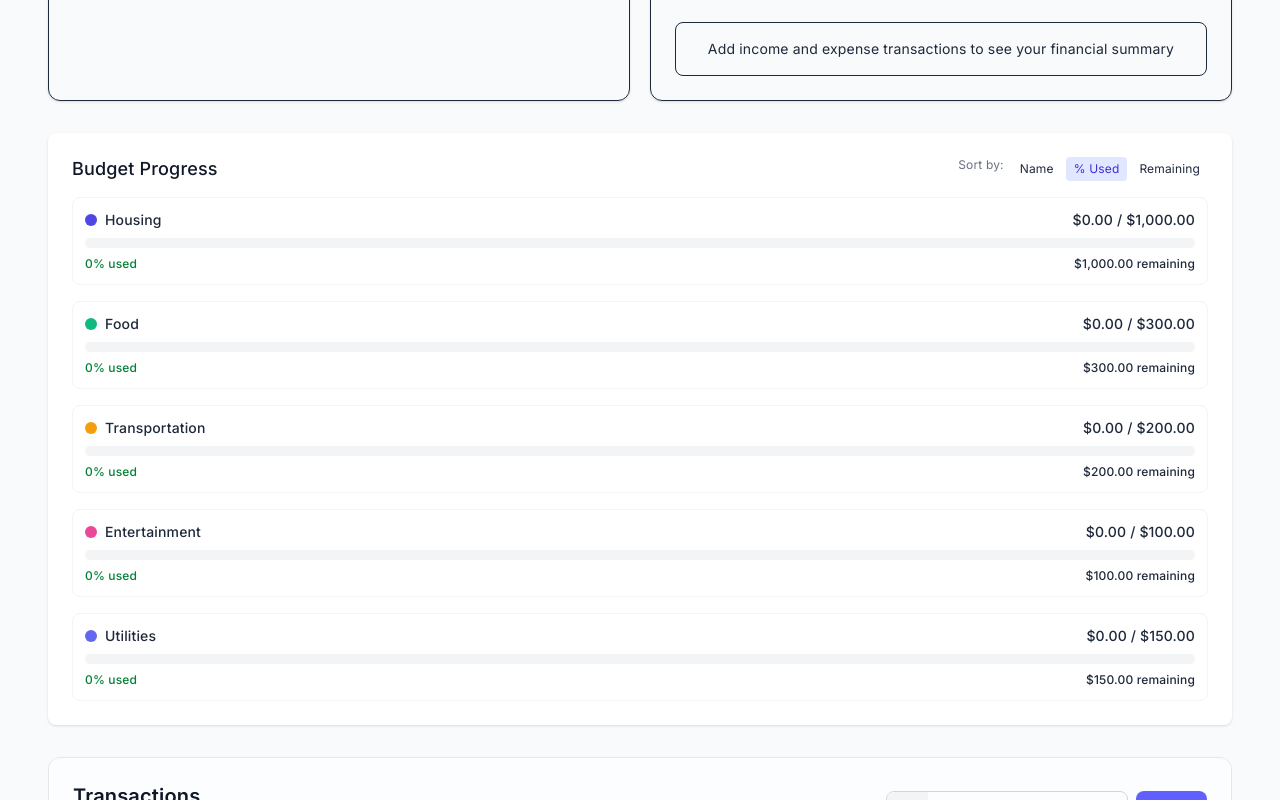
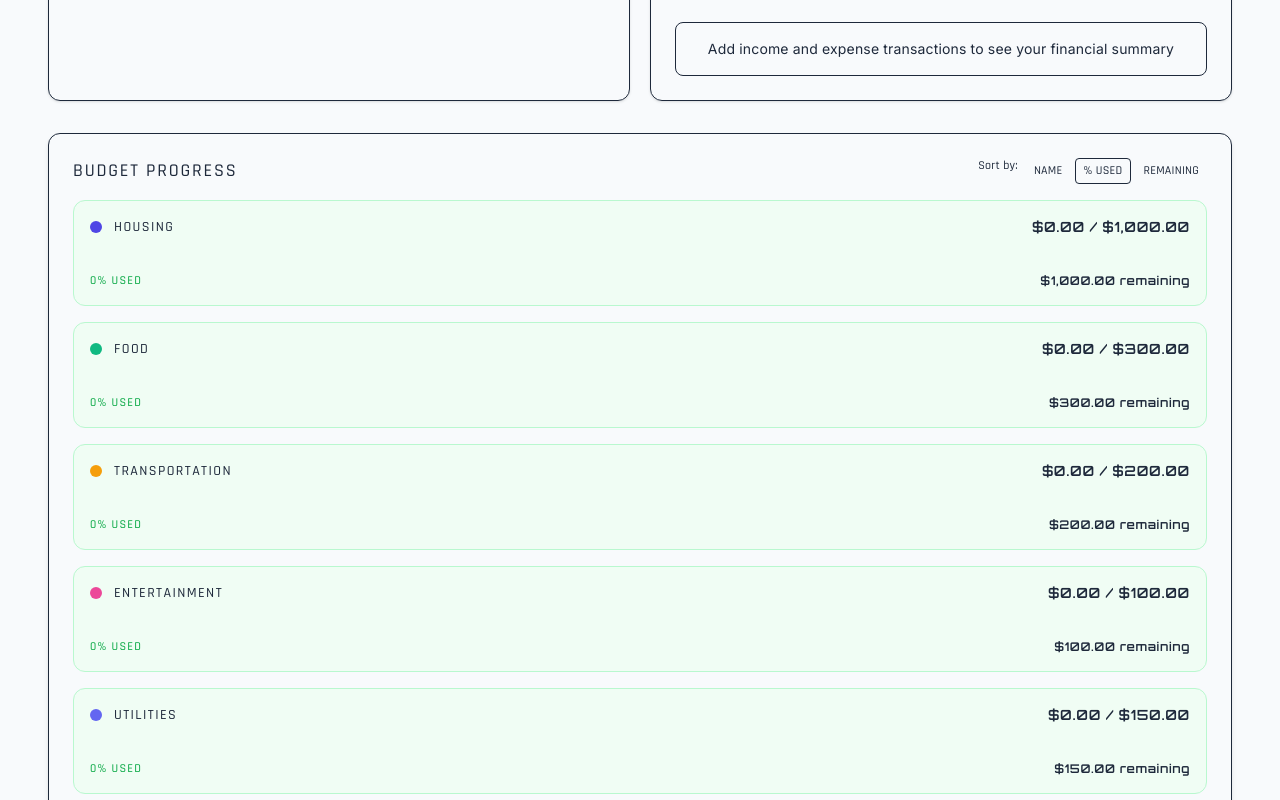
Before and after one commit to shivanshpathak01/Cashminder---Money-Management-App, a Next.js app: page /dashboard in a window 1280 px wide. Shown: the part 800-1600 px from the top of the page. Built offline with nearby package versions, Linux system fonts and the light colour scheme; sample sign-in values are in the browser's storage.

Commit message:
budget Process improved

```diff
--- a/src/components/dashboard/BudgetProgress.tsx
+++ b/src/components/dashboard/BudgetProgress.tsx
@@ -4,6 +4,7 @@ import { Category } from '@/lib/types';
 import { calculatePercentage, formatCurrency } from '@/lib/utils';
 import { motion } from 'framer-motion';
 import { useState } from 'react';
+import { useTheme } from '@/context/ThemeContext';
 
 interface BudgetProgressProps {
   budgets: {
@@ -15,6 +16,8 @@ interface BudgetProgressProps {
 }
 
 export default function BudgetProgress({ budgets }: BudgetProgressProps) {
+  const { theme } = useTheme();
+  const isDark = theme === 'dark';
   const [sortBy, setSortBy] = useState<'name' | 'percentage' | 'remaining'>('percentage');
 
   // Sort budgets based on selected criteria
@@ -48,32 +51,72 @@ export default function BudgetProgress({ budgets }: BudgetProgressProps) {
 
   return (
     <motion.div
-      className="p-6 bg-white rounded-lg shadow"
+      className={`p-6 rounded-xl border finance-card ${
+        isDark
+          ? 'bg-dark-card border-dark-border shadow-lg'
+          : 'bg-light-card border-light-border shadow-sm'
+      }`}
       initial={{ opacity: 0, y: 20 }}
       animate={{ opacity: 1, y: 0 }}
       transition={{ duration: 0.5 }}
+      whileHover={{
+        y: -2,
+        boxShadow: isDark ? "var(--glow-primary)" : "var(--hover-shadow)"
+      }}
     >
       <div className="flex items-center justify-between mb-4">
-        <h3 className="text-lg font-medium leading-6 text-gray-900">Budget Progress</h3>
+        <h3 className={`text-lg font-rajdhani font-semibold leading-6 letter-spacing-wide ${
+          isDark ? 'text-dark-text-primary' : 'text-light-text-primary'
+        }`}>
+          BUDGET PROGRESS
+        </h3>
         <div className="flex space-x-1 text-xs">
-          <span className="text-gray-500 mr-2">Sort by:</span>
+          <span className={`mr-2 font-rajdhani ${
+            isDark ? 'text-dark-text-secondary' : 'text-light-text-secondary'
+          }`}>
+            Sort by:
+          </span>
           <button
             onClick={() => setSortBy('name')}
-            className={`px-2 py-1 rounded ${sortBy === 'name' ? 'bg-indigo-100 text-indigo-700' : 'text-gray-600 hover:bg-gray-100'}`}
+            className={`px-2 py-1 rounded font-rajdhani font-medium transition-all duration-200 ${
+              sortBy === 'name'
+                ? isDark
+                  ? 'bg-primary/20 text-primary border border-primary/30'
+                  : 'bg-primary/10 text-primary border border-primary/20'
+                : isDark
+                ? 'text-dark-text-secondary hover:bg-dark-accent hover:text-dark-text-primary'
+                : 'text-light-text-secondary hover:bg-light-accent hover:text-light-text-primary'
+            }`}
           >
-            Name
+            NAME
           </button>
           <button
             onClick={() => setSortBy('percentage')}
-            className={`px-2 py-1 rounded ${sortBy === 'percentage' ? 'bg-indigo-100 text-indigo-700' : 'text-gray-600 hover:bg-gray-100'}`}
+            className={`px-2 py-1 rounded font-rajdhani font-medium transition-all duration-200 ${
+              sortBy === 'percentage'
+                ? isDark
+                  ? 'bg-primary/20 text-primary border border-primary/30'
+                  : 'bg-primary/10 text-primary border border-primary/20'
+                : isDark
+                ? 'text-dark-text-secondary hover:bg-dark-accent hover:text-dark-text-primary'
+                : 'text-light-text-secondary hover:bg-light-accent hover:text-light-text-primary'
+            }`}
           >
-            % Used
+            % USED
           </button>
           <button
             onClick={() => setSortBy('remaining')}
-            className={`px-2 py-1 rounded ${sortBy === 'remaining' ? 'bg-indigo-100 text-indigo-700' : 'text-gray-600 hover:bg-gray-100'}`}
+            className={`px-2 py-1 rounded font-rajdhani font-medium transition-all duration-200 ${
+              sortBy === 'remaining'
+                ? isDark
+                  ? 'bg-primary/20 text-primary border border-primary/30'
+                  : 'bg-primary/10 text-primary border border-primary/20'
+                : isDark
+                ? 'text-dark-text-secondary hover:bg-dark-accent hover:text-dark-text-primary'
+                : 'text-light-text-secondary hover:bg-light-accent hover:text-light-text-primary'
+            }`}
           >
-            Remaining
+            REMAINING
           </button>
         </div>
       </div>
@@ -87,49 +130,70 @@ export default function BudgetProgress({ budgets }: BudgetProgressProps) {
         {sortedBudgets.length > 0 ? (
           sortedBudgets.map((budget) => {
             const percentage = calculatePercentage(budget.spent, budget.budgeted);
-            let barColor = 'bg-green-500';
-            let textColor = 'text-green-700';
+            let barColor, textColor, bgColor;
 
             if (percentage >= 90) {
-              barColor = 'bg-red-500';
-              textColor = 'text-red-700';
+              barColor = 'bg-danger';
+              textColor = isDark ? 'text-red-400' : 'text-red-600';
+              bgColor = isDark ? 'bg-red-900/20 border-red-800/30' : 'bg-red-50 border-red-200';
             } else if (percentage >= 75) {
-              barColor = 'bg-yellow-500';
-              textColor = 'text-yellow-700';
+              barColor = 'bg-warning';
+              textColor = isDark ? 'text-yellow-400' : 'text-yellow-600';
+              bgColor = isDark ? 'bg-yellow-900/20 border-yellow-800/30' : 'bg-yellow-50 border-yellow-200';
+            } else {
+              barColor = 'bg-success';
+              textColor = isDark ? 'text-green-400' : 'text-green-600';
+              bgColor = isDark ? 'bg-green-900/20 border-green-800/30' : 'bg-green-50 border-green-200';
             }
 
             return (
               <motion.div
                 key={budget.category.id}
-                className="p-3 border border-gray-100 rounded-lg hover:shadow-sm transition-shadow duration-200"
+                className={`p-4 border rounded-xl transition-all duration-200 ${bgColor} ${
+                  isDark
+                    ? 'hover:bg-dark-accent/50 hover:border-dark-border'
+                    : 'hover:bg-light-accent hover:border-light-border'
+                }`}
                 variants={itemVariants}
-                whileHover={{ scale: 1.01 }}
+                whileHover={{ scale: 1.02, y: -2 }}
               >
-                <div className="flex items-center justify-between mb-2">
+                <div className="flex items-center justify-between mb-3">
                   <div className="flex items-center">
                     <div
-                      className="w-3 h-3 rounded-full mr-2"
+                      className="w-3 h-3 rounded-full mr-3"
                       style={{ backgroundColor: budget.category.color || '#4F46E5' }}
                     />
-                    <span className="text-sm font-medium text-gray-700">{budget.category.name}</span>
+                    <span className={`text-sm font-rajdhani font-semibold letter-spacing-wide ${
+                      isDark ? 'text-dark-text-primary' : 'text-light-text-primary'
+                    }`}>
+                      {budget.category.name.toUpperCase()}
+                    </span>
                   </div>
-                  <span className="text-sm font-medium text-gray-700">
+                  <span className={`text-sm font-orbitron font-bold ${
+                    isDark ? 'text-dark-text-secondary' : 'text-light-text-secondary'
+                  }`}>
                     {formatCurrency(budget.spent)} / {formatCurrency(budget.budgeted)}
                   </span>
                 </div>
 
-                <div className="w-full h-2.5 bg-gray-100 rounded-full">
+                <div className={`w-full h-3 rounded-full ${
+                  isDark ? 'bg-dark-accent' : 'bg-light-accent'
+                }`}>
                   <motion.div
-                    className={`h-2.5 rounded-full ${barColor}`}
+                    className={`h-3 rounded-full ${barColor} shadow-sm`}
                     style={{ width: '0%' }}
                     animate={{ width: `${Math.min(percentage, 100)}%` }}
-                    transition={{ duration: 1, ease: "easeOut" }}
+                    transition={{ duration: 1.2, ease: "easeOut" }}
                   />
                 </div>
 
-                <div className="flex items-center justify-between mt-2">
-                  <span className={`text-xs font-medium ${textColor}`}>{percentage}% used</span>
-                  <span className="text-xs font-medium text-gray-600">
+                <div className="flex items-center justify-between mt-3">
+                  <span className={`text-xs font-rajdhani font-bold ${textColor} letter-spacing-wide`}>
+                    {percentage}% USED
+                  </span>
+                  <span className={`text-xs font-orbitron font-medium ${
+                    isDark ? 'text-dark-text-muted' : 'text-light-text-muted'
+                  }`}>
                     {formatCurrency(budget.remaining)} remaining
                   </span>
                 </div>
@@ -137,15 +201,34 @@ export default function BudgetProgress({ budgets }: BudgetProgressProps) {
             );
           })
         ) : (
-          <div className="py-12 text-center text-gray-500 dark:text-gray-400 bg-gray-50 dark:bg-gray-800 rounded-lg">
-            <svg className="w-16 h-16 mx-auto mb-4 text-gray-300 dark:text-gray-600" fill="none" viewBox="0 0 24 24" stroke="currentColor">
+          <div className={`py-12 text-center rounded-xl ${
+            isDark
+              ? 'bg-dark-accent/50 border border-dark-border'
+              : 'bg-light-accent border border-light-border'
+          }`}>
+            <svg className={`w-16 h-16 mx-auto mb-4 ${
+              isDark ? 'text-dark-text-muted' : 'text-light-text-muted'
+            }`} fill="none" viewBox="0 0 24 24" stroke="currentColor">
               <path strokeLinecap="round" strokeLinejoin="round" strokeWidth={1.5} d="M9 7h6m0 10v-3m-3 3h.01M9 17h.01M9 14h.01M12 14h.01M15 11h.01M12 11h.01M9 11h.01M7 21h10a2 2 0 002-2V5a2 2 0 00-2-2H7a2 2 0 00-2 2v14a2 2 0 002 2z" />
             </svg>
-            <p className="font-medium">No budgets set up yet</p>
-            <p className="text-sm mt-1 mb-4">Create a budget to track your spending</p>
-            <a href="/budgets" className="inline-flex items-center px-4 py-2 border border-transparent text-sm font-medium rounded-md shadow-sm text-white bg-indigo-600 hover:bg-indigo-700 focus:outline-none focus:ring-2 focus:ring-offset-2 focus:ring-indigo-500">
-              Create Budget
-            </a>
+            <p className={`font-rajdhani font-bold text-lg letter-spacing-wide ${
+              isDark ? 'text-dark-text-primary' : 'text-light-text-primary'
+            }`}>
+              NO BUDGETS SET UP YET
+            </p>
+            <p className={`text-sm mt-2 mb-6 font-rajdhani ${
+              isDark ? 'text-dark-text-secondary' : 'text-light-text-secondary'
+            }`}>
+              Create a budget to track your spending and achieve your financial goals
+            </p>
+            <motion.a
+              href="/budgets"
+              className="inline-flex items-center px-6 py-3 border border-transparent text-sm font-rajdhani font-semibold rounded-xl shadow-sm text-dark-bg bg-primary hover:bg-primary-hover transition-all duration-200 letter-spacing-wide"
+              whileHover={{ scale: 1.05, boxShadow: "var(--glow-primary)" }}
+              whileTap={{ scale: 0.95 }}
+            >
+              CREATE BUDGET
+            </motion.a>
           </div>
         )}
       </motion.div>
```
